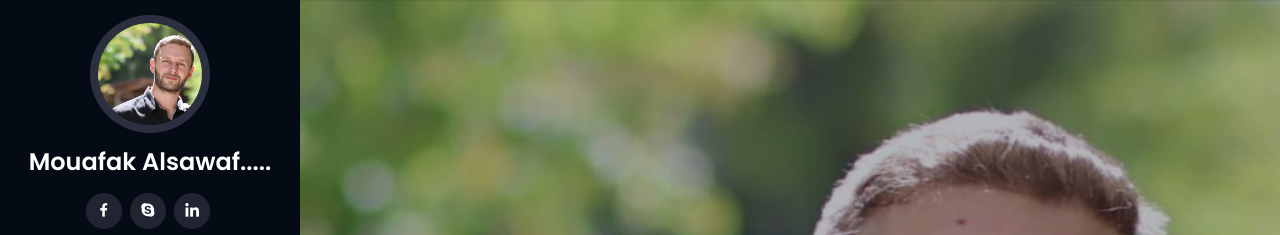
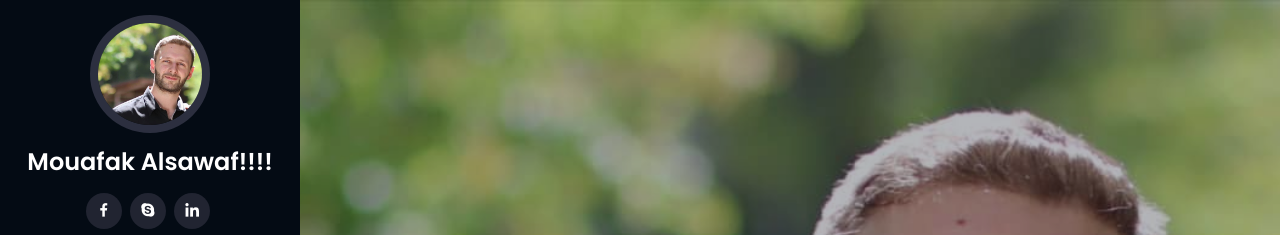
Before and after one commit to moufak2/mouafak2.github.io, a plain HTML site: page index.html in a window 1280 px wide. Shown: the top 235 px of the page. Drawn offline with nearby package versions, Linux system fonts and the light colour scheme; files that its build step writes are made by us from their sources; files whose address does not match are found by name.

Commit message:
Update index.html

```diff
--- a/index.html
+++ b/index.html
@@ -46,7 +46,7 @@
 
       <div class="profile">
         <img src="assets/img/1234.jpg" alt="" class="img-fluid rounded-circle">
-        <h1 class="text-light"><a href="index.html">Mouafak Alsawaf.....</a></h1>
+        <h1 class="text-light"><a href="index.html">Mouafak Alsawaf!!!!</a></h1>
         <div class="social-links mt-3 text-center">
           <a href="https://www.facebook.com/mwaffaq.alsawaf/" class="facebook"><i class="bx bxl-facebook"></i></a>
           <a href="live:.cid.9b8a02fc8932e235" class="google-plus"><i class="bx bxl-skype"></i></a>
```
